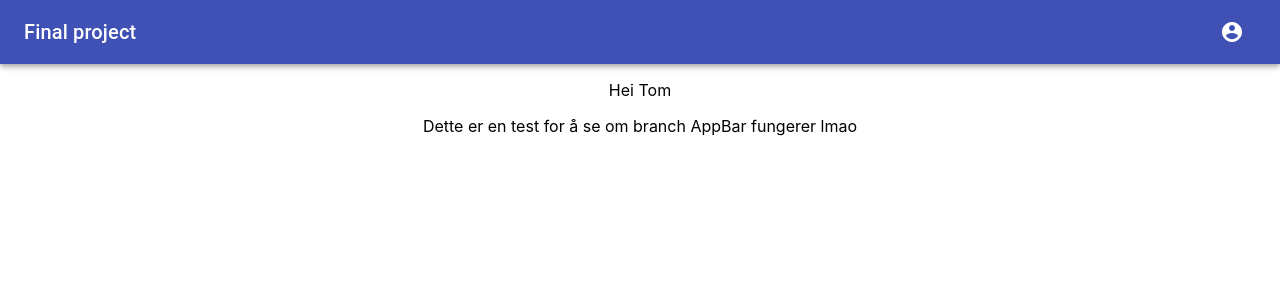
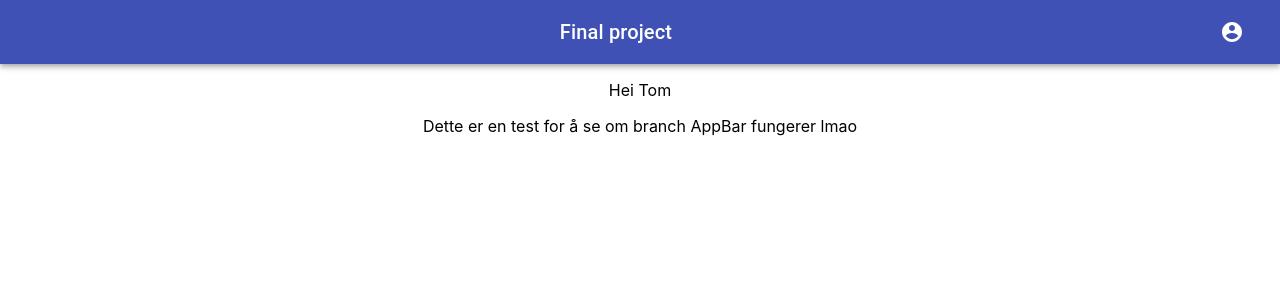
Before and after one commit to Fullstack-web-dev-exam/frontend, a React (Create React App) app: page / in a window 1280 px wide. Shown: the top 300 px of the page. Built offline with nearby package versions, Linux system fonts and the light colour scheme.

Commit message:
Fixed login and logout

```diff
--- a/src/App.js
+++ b/src/App.js
@@ -1,8 +1,10 @@
 import './App.css';
+import MenuAppBar from './components/AppBar'
 
 function App() {
   return (
     <div className="App">
+      <MenuAppBar />
       <p>Hei Tom</p>
       <p>Dette er en test for å se om branch AppBar fungerer lmao</p>
     </div>
--- a/src/components/AppBar.js
+++ b/src/components/AppBar.js
@@ -5,19 +5,13 @@
 import Typography from '@material-ui/core/Typography';
 import IconButton from '@material-ui/core/IconButton';
 import AccountCircle from '@material-ui/icons/AccountCircle';
-/* import Switch from '@material-ui/core/Switch';
-import FormControlLabel from '@material-ui/core/FormControlLabel';
-import FormGroup from '@material-ui/core/FormGroup'; */
 import MenuItem from '@material-ui/core/MenuItem';
 import Menu from '@material-ui/core/Menu';
 import Button from '@material-ui/core/Button';
 
 const useStyles = makeStyles((theme) => ({
     root: {
-        flexGrow: 1,
-        '& > *': {
-            //margin: theme.spacing(1),
-        }
+        flexGrow: 1
     },
     menuButton: {
         marginRight: theme.spacing(2),
@@ -47,19 +41,13 @@
 
     return (
         <div className={classes.root}>
-            {/*<FormGroup>
-                <FormControlLabel
-                    control={<Switch checked={auth} onChange={handleChange} aria-label="login switch" />}
-                    label={auth ? 'Logout' : 'Login'}
-                />
-            </FormGroup>*/}
             <AppBar position="static">
                 <Toolbar>
                     <Typography variant="h6" className={classes.title}>
                         Final project
                     </Typography>
                     {!auth && (
-                        <Button onClick={handleChange}>Log in</Button>
+                        <Button onClick={function(event){handleChange(); handleClose();}}>Log in</Button>
                     )}
                     {auth && (
                         <div>
--- a/src/index.js
+++ b/src/index.js
@@ -3,13 +3,9 @@
 import './index.css';
 import App from './App';
 import reportWebVitals from './reportWebVitals';
-import MenuAppBar from './components/AppBar'
 
 ReactDOM.render(
-  <React.StrictMode>
-    <MenuAppBar />
-    <App />
-  </React.StrictMode>,
+  <App />,
   document.getElementById('root')
 );
 
```
Also changed, not shown: 1 other file (tests, documents, lock files or other folders).
